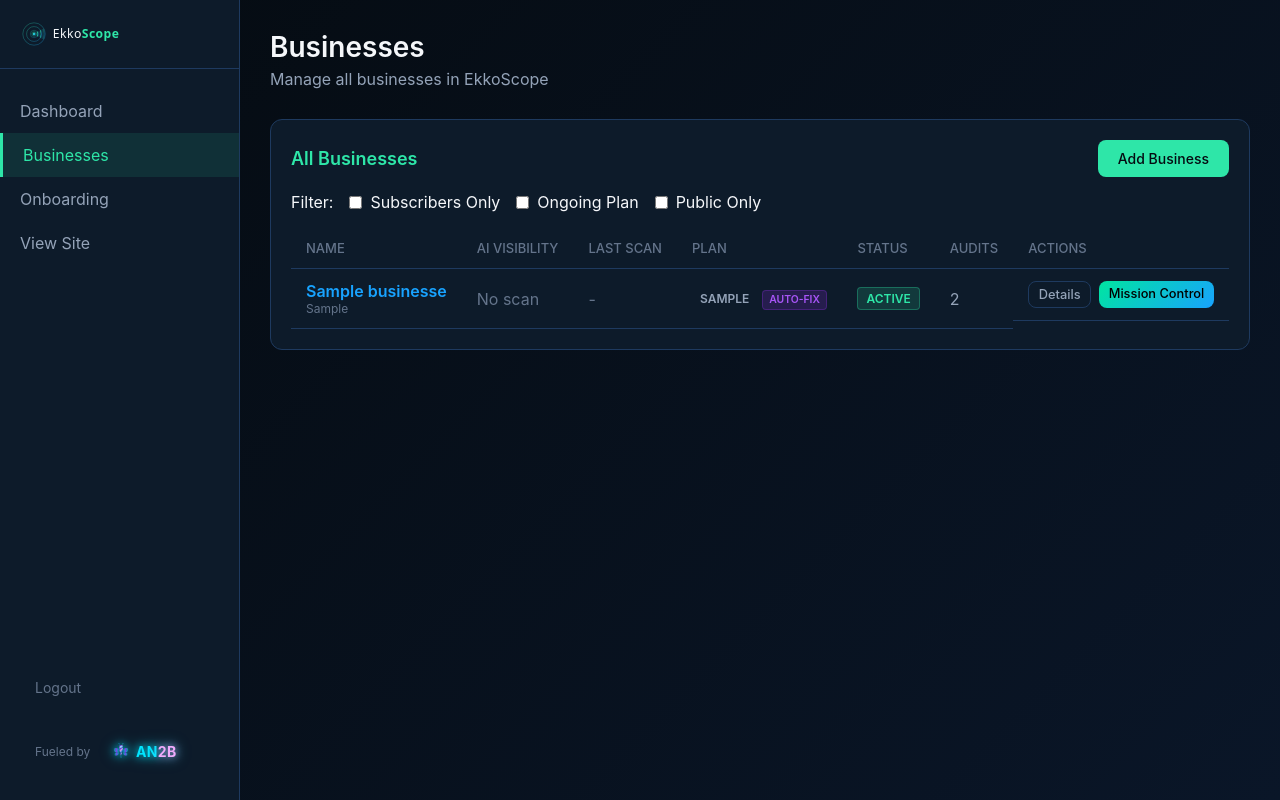
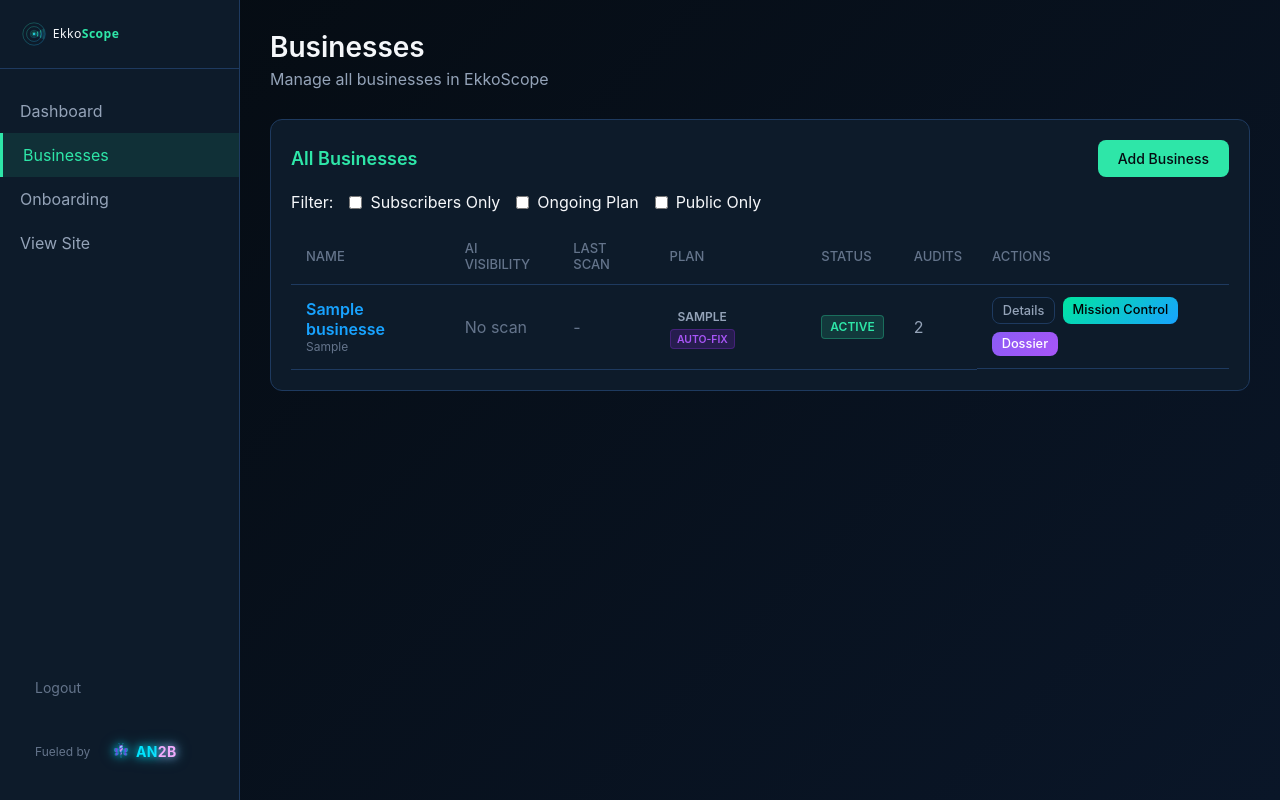
Before and after one commit to jcools1977/ekkoscope, a FastAPI app: page /admin/businesses in a window 1280 px wide. Run offline with FastAPI, Linux system fonts and the light colour scheme; the visitor is signed in with stand-in values (Sample User, id 1); tables that the repository leaves empty hold one stand-in row (values such as "Sample post").

Commit message:
Add a Dossier link next to Mission Control buttons
Add a new Dossier link to the admin businesses list view in `templates/admin/businesses.html`.

Replit-Commit-Author: Agent
Replit-Commit-Session-Id: 94d6a6e5-937a-4193-a382-5d7289a78325
Replit-Commit-Checkpoint-Type: full_checkpoint
Replit-Commit-Event-Id: 6ef856e2-7737-45a0-96f0-43bbca97d125
Replit-Commit-Screenshot-Url: https://storage.googleapis.com/screenshot-production-us-central1/02a6e5f9-7fea-4a89-91df-9bc17630051c/94d6a6e5-937a-4193-a382-5d7289a78325/u9GOgUu

```diff
--- a/templates/admin/businesses.html
+++ b/templates/admin/businesses.html
@@ -162,10 +162,11 @@
                     {% endif %}
                 </td>
                 <td>{{ biz.audit_count }}</td>
-                <td style="display: flex; gap: 0.5rem;">
+                <td style="display: flex; gap: 0.5rem; flex-wrap: wrap;">
                     <a href="/admin/business/{{ biz.id }}" class="btn btn-secondary" style="padding: 0.3rem 0.6rem; font-size: 0.8rem;">Details</a>
                     {% if biz.audit_count > 0 %}
                     <a href="/admin/business/{{ biz.id }}/mission" class="btn btn-secondary" style="padding: 0.3rem 0.6rem; font-size: 0.8rem; background: linear-gradient(135deg, #00E5A0, #18A3FF); color: #000; border: none;">Mission Control</a>
+                    <a href="/dossier/{{ biz.id }}" class="btn btn-secondary" style="padding: 0.3rem 0.6rem; font-size: 0.8rem; background: linear-gradient(135deg, #8B5CF6, #A855F7); color: #fff; border: none;">Dossier</a>
                     {% endif %}
                 </td>
             </tr>
```
Also changed, not shown: attached_assets/image_1764771576259.png (added), 2 other files.
